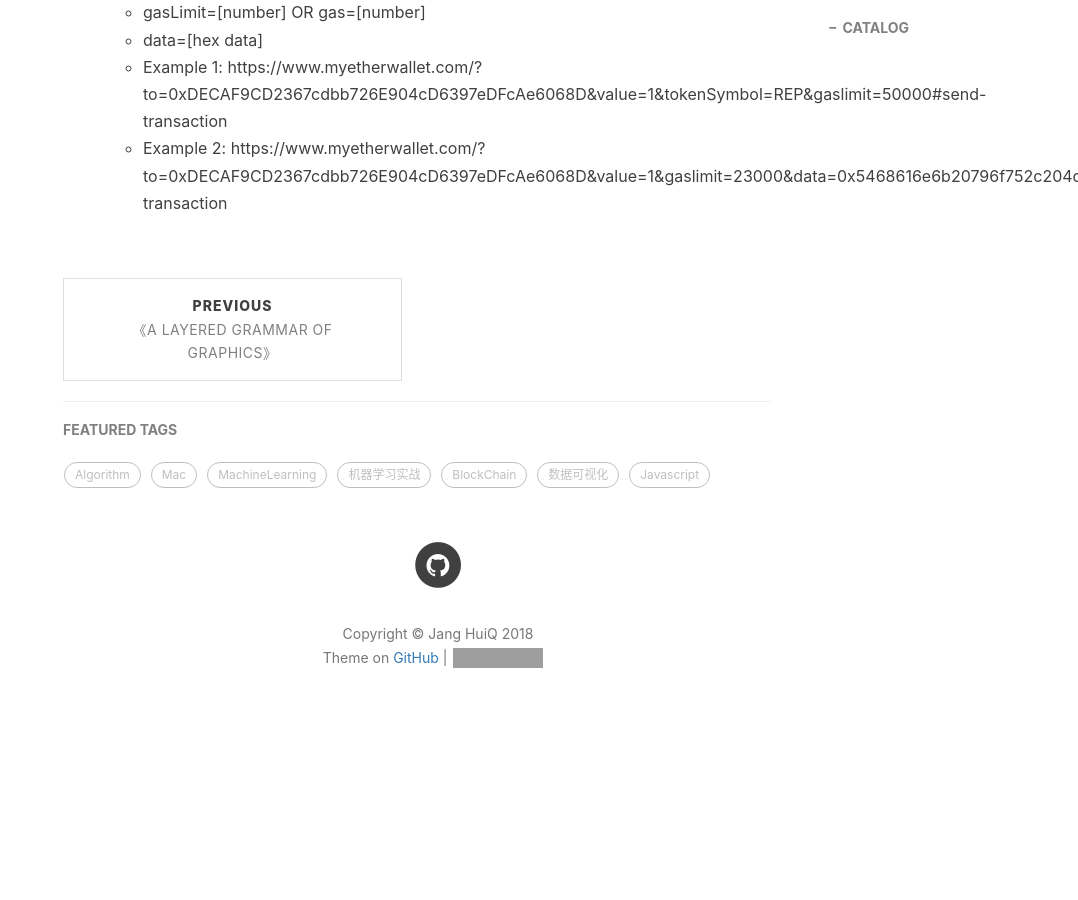
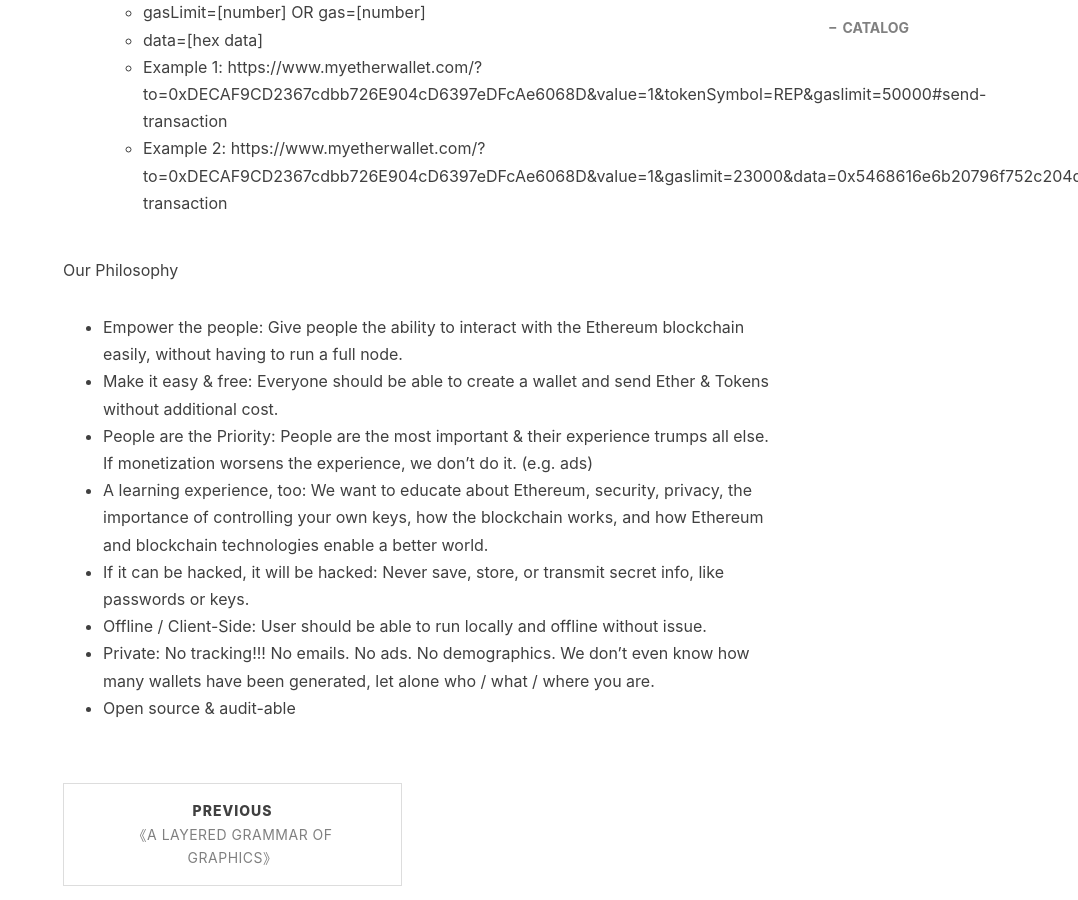
Before and after one commit to jangzc/jangzc.github.io, a Jekyll site: the page built from _posts/2018-09-12-数字货币钱包.md, in a window 1280 px wide and 900 px high, scrolled down 1151 px. Shown: the whole window, without its empty margins (202-1280 px from the left). Built offline with Jekyll 4.4.1, drawn with Linux system fonts in a browser that asks for light colours; nearby versions of some CDN libraries; comment, search, counter and statistics services are not loaded; before the commit the page ends 1913 px from its top, so only the background shows below that; grey boxes are pictures that could not be loaded.

Commit message:
Update 2018-09-12-数字货币钱包.md

```diff
--- a/_posts/2018-09-12-数字货币钱包.md
+++ b/_posts/2018-09-12-数字货币钱包.md
@@ -29,3 +29,13 @@ Features
     + data=[hex data]
     + Example 1: https://www.myetherwallet.com/?to=0xDECAF9CD2367cdbb726E904cD6397eDFcAe6068D&value=1&tokenSymbol=REP&gaslimit=50000#send-transaction
     + Example 2: https://www.myetherwallet.com/?to=0xDECAF9CD2367cdbb726E904cD6397eDFcAe6068D&value=1&gaslimit=23000&data=0x5468616e6b20796f752c204d455720322e30#send-transaction
+
+Our Philosophy
++ Empower the people: Give people the ability to interact with the Ethereum blockchain easily, without having to run a full node.
++ Make it easy & free: Everyone should be able to create a wallet and send Ether & Tokens without additional cost.
++ People are the Priority: People are the most important & their experience trumps all else. If monetization worsens the experience, we don't do it. (e.g. ads)
++ A learning experience, too: We want to educate about Ethereum, security, privacy, the importance of controlling your own keys, how the blockchain works, and how Ethereum and blockchain technologies enable a better world.
++ If it can be hacked, it will be hacked: Never save, store, or transmit secret info, like passwords or keys.
++ Offline / Client-Side: User should be able to run locally and offline without issue.
++ Private: No tracking!!! No emails. No ads. No demographics. We don't even know how many wallets have been generated, let alone who / what / where you are.
++ Open source & audit-able
```
